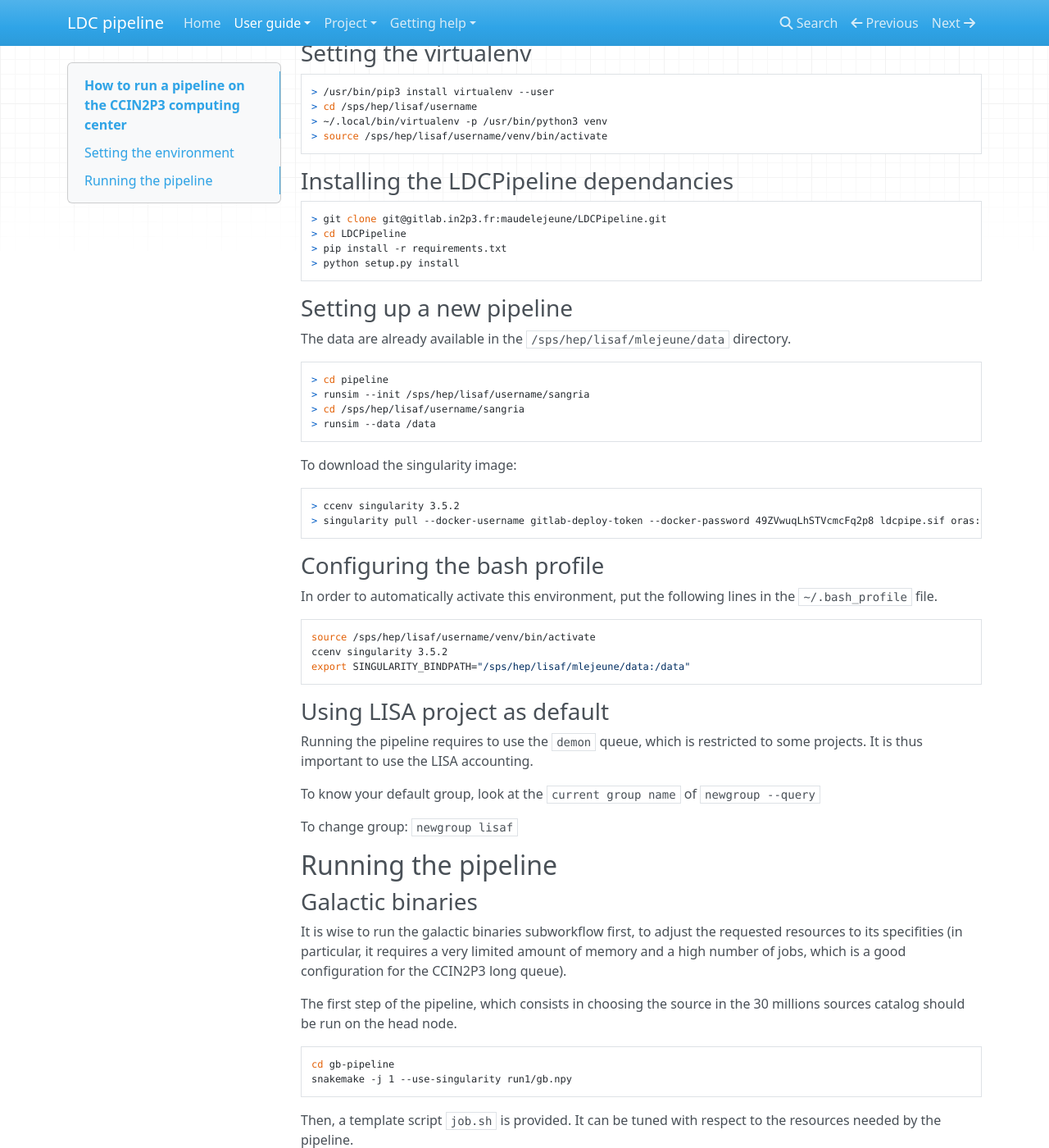
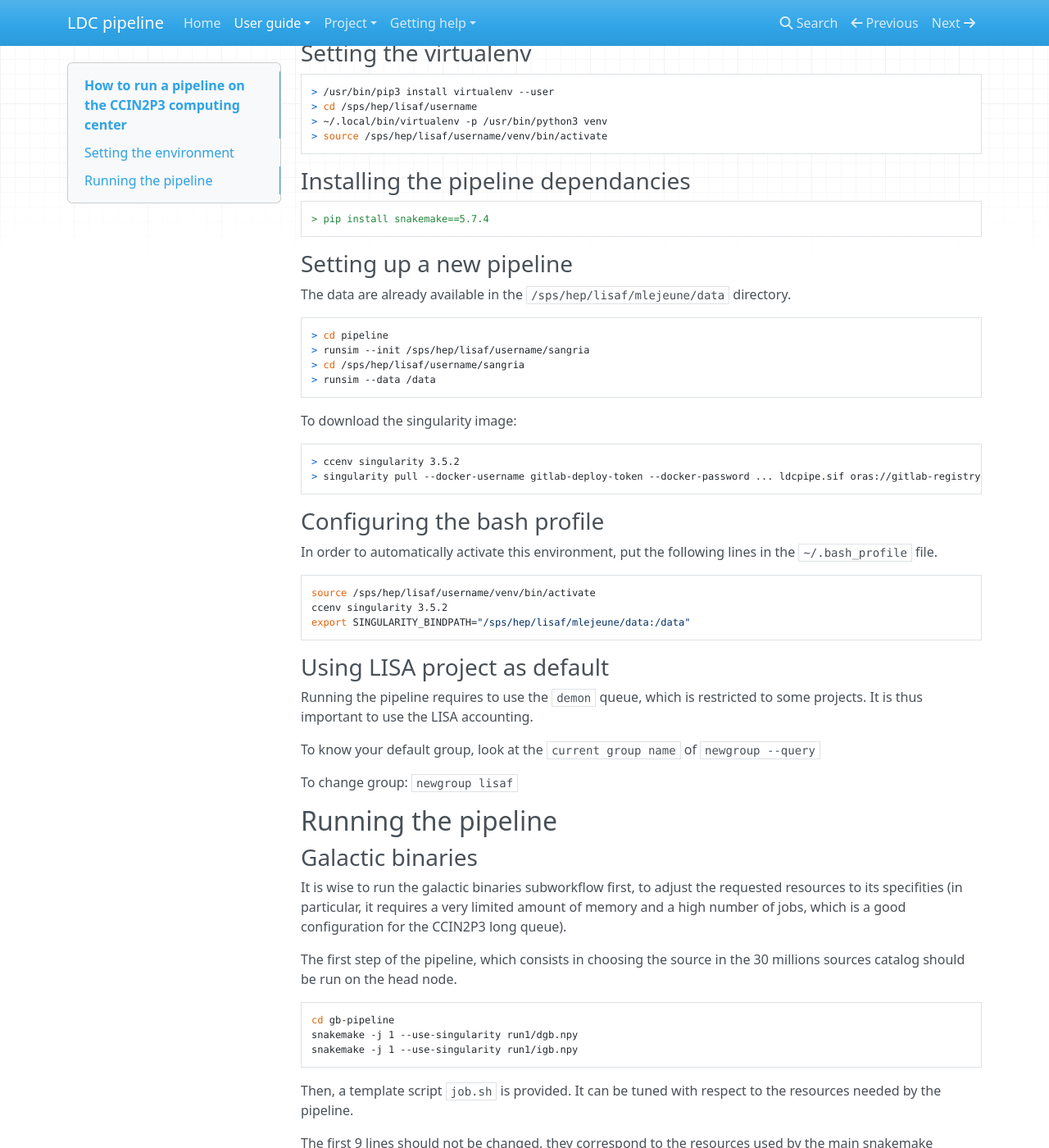
Before and after one commit to stefanstrub/LDC-GB, an MkDocs documentation site: the page built from data_generation/doc/docs/running_cc.md, in a window 1280 px wide and 1400 px high, scrolled down 327 px. Shown: the whole window at 82% size. Built offline with MkDocs 1.6.1, drawn with Linux system fonts in a browser that asks for light colours; nearby versions of some CDN libraries; old or Windows-style settings are respelled for this version of MkDocs.

````diff
--- a/data_generation/doc/docs/running_cc.md
+++ b/data_generation/doc/docs/running_cc.md
@@ -20,13 +20,10 @@
 > source /sps/hep/lisaf/username/venv/bin/activate
 ```
 
-### Installing the LDCPipeline dependancies
+### Installing the pipeline dependancies
 
 ```
-> git clone git@gitlab.in2p3.fr:maudelejeune/LDCPipeline.git
-> cd LDCPipeline
-> pip install -r requirements.txt
-> python setup.py install
+> pip install snakemake==5.7.4
 ```
 
 ### Setting up a new pipeline
@@ -45,7 +42,7 @@
 
 ```
 > ccenv singularity 3.5.2
-> singularity pull --docker-username gitlab-deploy-token --docker-password 49ZVwuqLhSTVcmcFq2p8 ldcpipe.sif oras://gitlab-registry.in2p3.fr/maudelejeune/ldcpipeline/ldcpipeline:latest
+> singularity pull --docker-username gitlab-deploy-token --docker-password ... ldcpipe.sif oras://gitlab-registry.in2p3.fr/lisa/ldc/ldc:latest
 ```
 
 ### Configuring the bash profile
@@ -85,7 +82,8 @@
 
 ```
 cd gb-pipeline
-snakemake -j 1 --use-singularity run1/gb.npy
+snakemake -j 1 --use-singularity run1/dgb.npy
+snakemake -j 1 --use-singularity run1/igb.npy
 ```
 
 Then, a template script `job.sh` is provided. It can be tuned with
````
Also changed, not shown: .gitlab-ci.yml, 1 other file.
